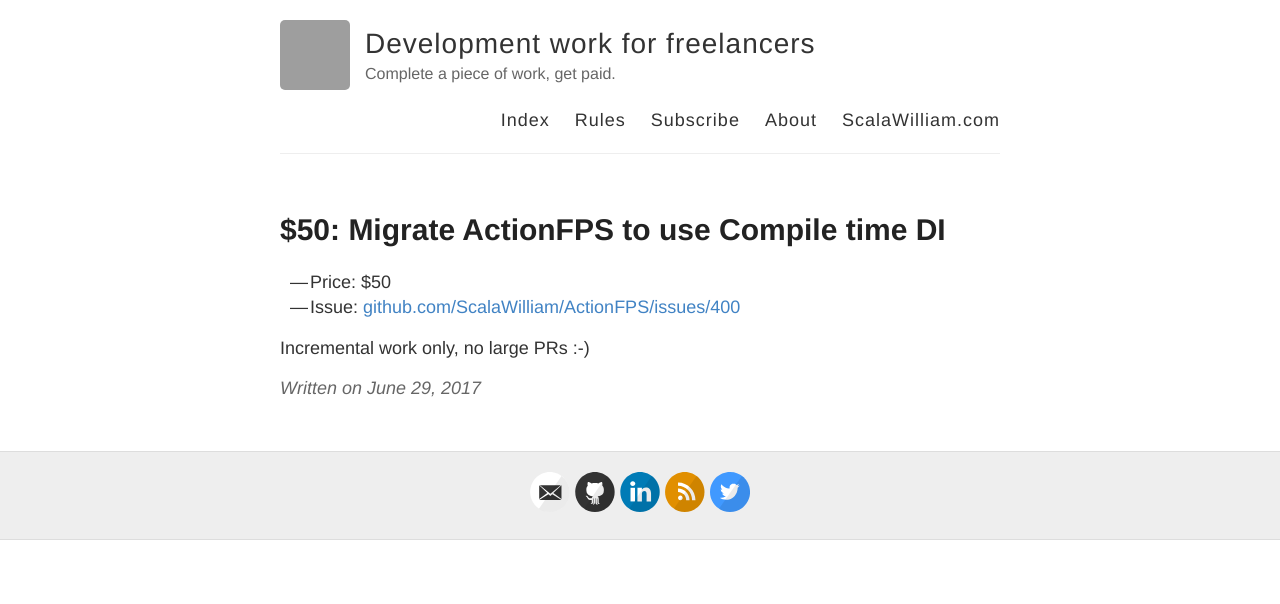
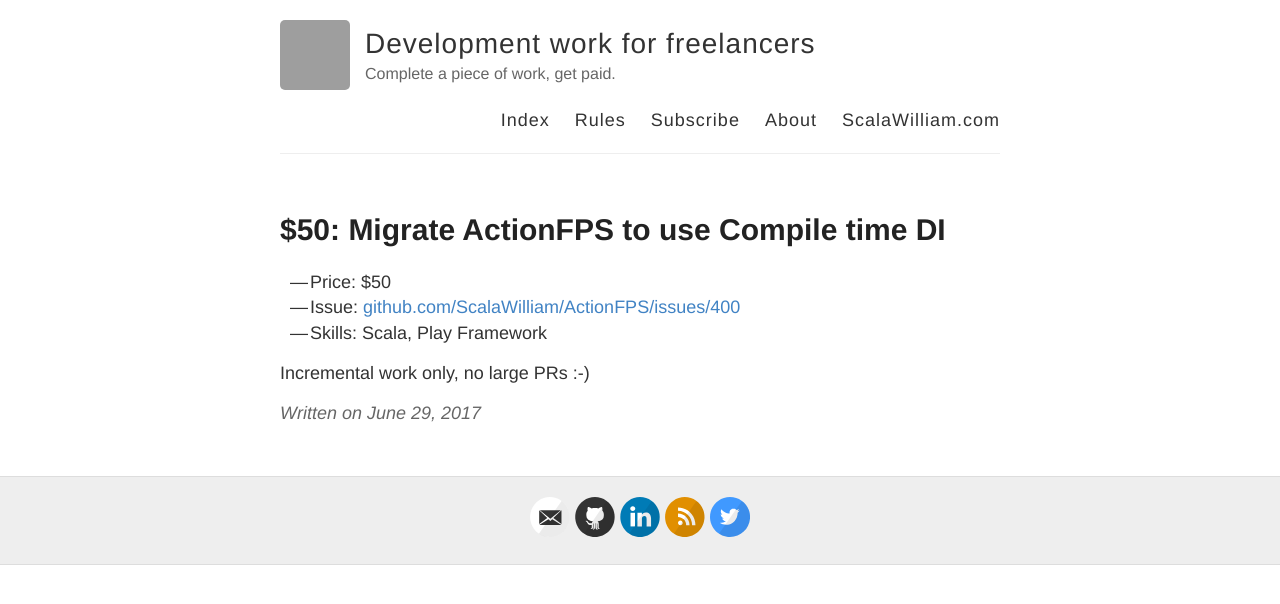
Before and after one commit to ScalaWilliam/Work, a Jekyll site: the page built from _posts/2017-06-29-Play-Compile-DI.md, in a window 1280 px wide. Shown: the top 604 px of the page. Built offline with Jekyll 4.4.1, drawn with Linux system fonts in a browser that asks for light colours; grey boxes are pictures that could not be loaded.

Commit message:
Update 2017-06-29-Play-Compile-DI.md

```diff
--- a/_posts/2017-06-29-Play-Compile-DI.md
+++ b/_posts/2017-06-29-Play-Compile-DI.md
@@ -5,5 +5,6 @@ layout: post
 
 - Price: $50
 - Issue: [github.com/ScalaWilliam/ActionFPS/issues/400](https://github.com/ScalaWilliam/ActionFPS/issues/400)
+- Skills: Scala, Play Framework
 
 Incremental work only, no large PRs :-)
```
